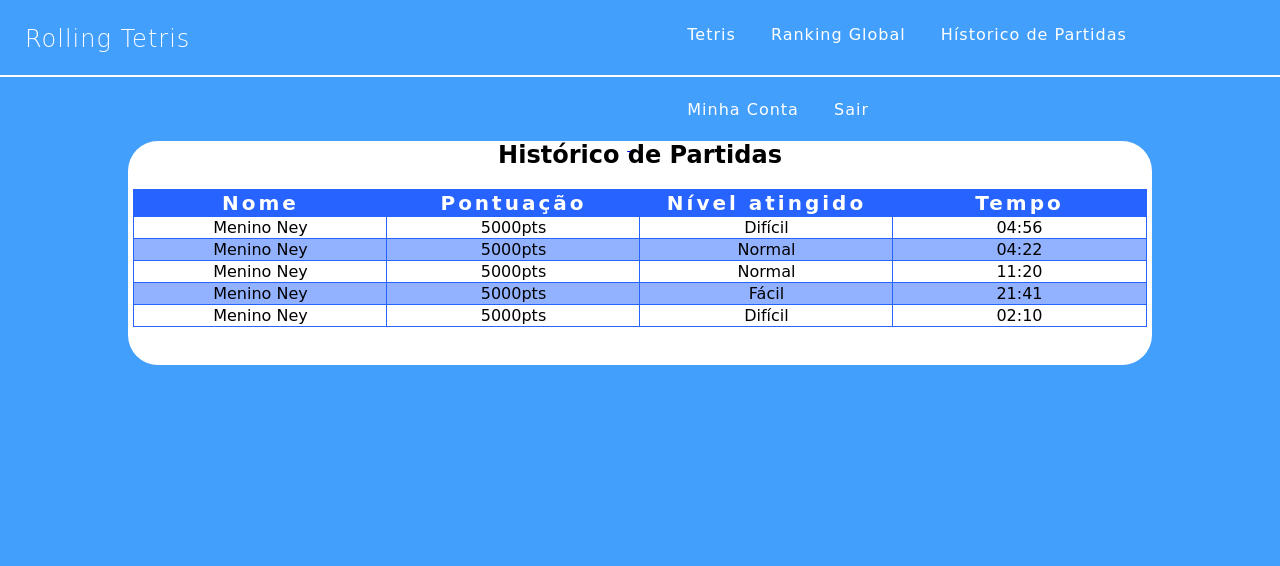
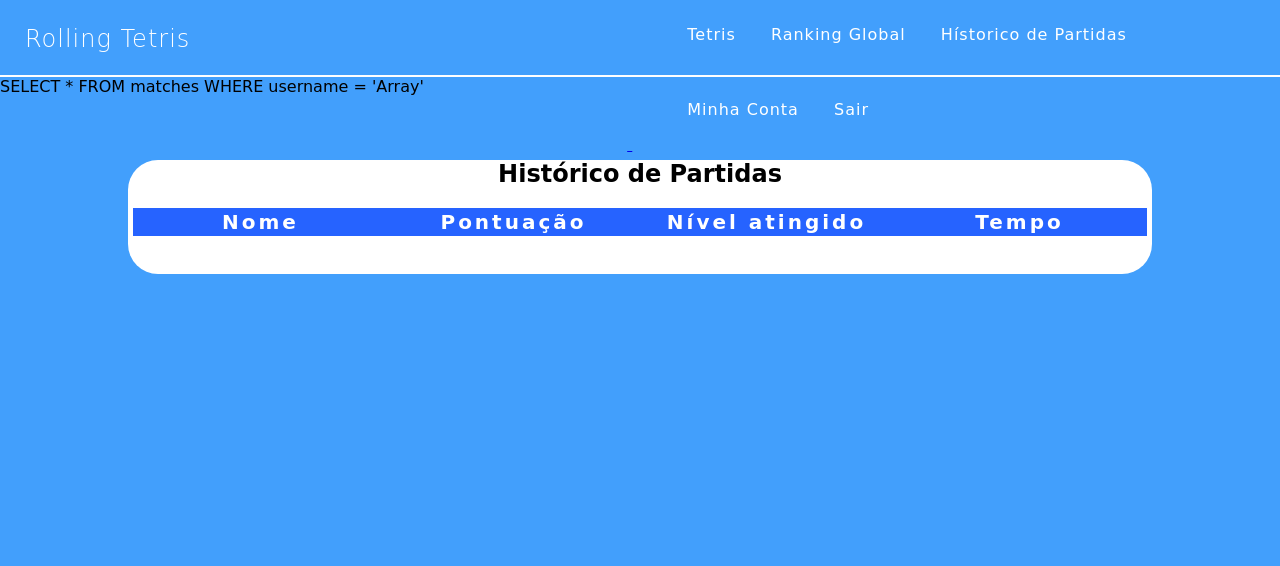
Before and after one commit to ArthurSMR/rolling-tetris, a PHP site: page /historico.php in a window 1280 px wide. Shown: the top 566 px of the page. Run offline with PHP 8.4, Linux system fonts and the light colour scheme; the visitor is signed in with stand-in values (Sample User, id 1); tables that the repository leaves empty or names only in its code hold one stand-in row (values such as "Sample post"); lists and menus that the app fills with data are empty; some web fonts are replaced.

Commit message:
historico done

```diff
--- a/historico.php
+++ b/historico.php
@@ -21,7 +21,22 @@
 
 <body>
 
-    <?php include "header.php"; ?>
+    <?php
+        include "header.php";
+        // Retriving data
+
+        $username = $_SESSION['usuario'];
+
+        try {
+            $conn = new PDO("mysql:host=localhost;dbname=tetris", "root", "");
+            $sqlCommand = "SELECT * FROM matches WHERE username = '{$username}'";
+            echo $sqlCommand;
+            $stmt = $conn->query($sqlCommand);
+        } catch(PDOException $e) {
+            echo "Ocorreu um erro: " .$e->getMessage();
+        }
+
+    ?>
 
     <div class="history-content">
         <h2>
@@ -34,36 +49,20 @@
                 <th>Nível atingido</th>
                 <th>Tempo</th>
             </tr>
-            <tr>
-                <td>Menino Ney</td>
-                <td>5000pts</td>
-                <td>Difícil</td>
-                <td>04:56</td>
-            </tr>
-            <tr>
-                <td>Menino Ney</td>
-                <td>5000pts</td>
-                <td>Normal</td>
-                <td>04:22</td>
-            </tr>
-            <tr>
-                <td>Menino Ney</td>
-                <td>5000pts</td>
-                <td>Normal</td>
-                <td>11:20</td>
-            </tr>
-            <tr>
-                <td>Menino Ney</td>
-                <td>5000pts</td>
-                <td>Fácil</td>
-                <td>21:41</td>
-            </tr>
-            <tr>
-                <td>Menino Ney</td>
-                <td>5000pts</td>
-                <td>Difícil</td>
-                <td>02:10</td>
-            </tr>
+            <?php
+
+            $username = $_SESSION['usuario'];
+
+            while($row = $stmt->fetch(PDO::FETCH_ASSOC)) {
+                echo '<tr>
+
+                        <td>' .$row["username"]. ' </td>
+                        <td>' .$row["score"]. ' </td>
+                        <td>' .$row["difficulty"]. ' </td>
+                        <td>' .$row["time_played"]. ' </td>
+                    </tr>';
+            }
+            ?>
         </table>
     </div>
 
```
